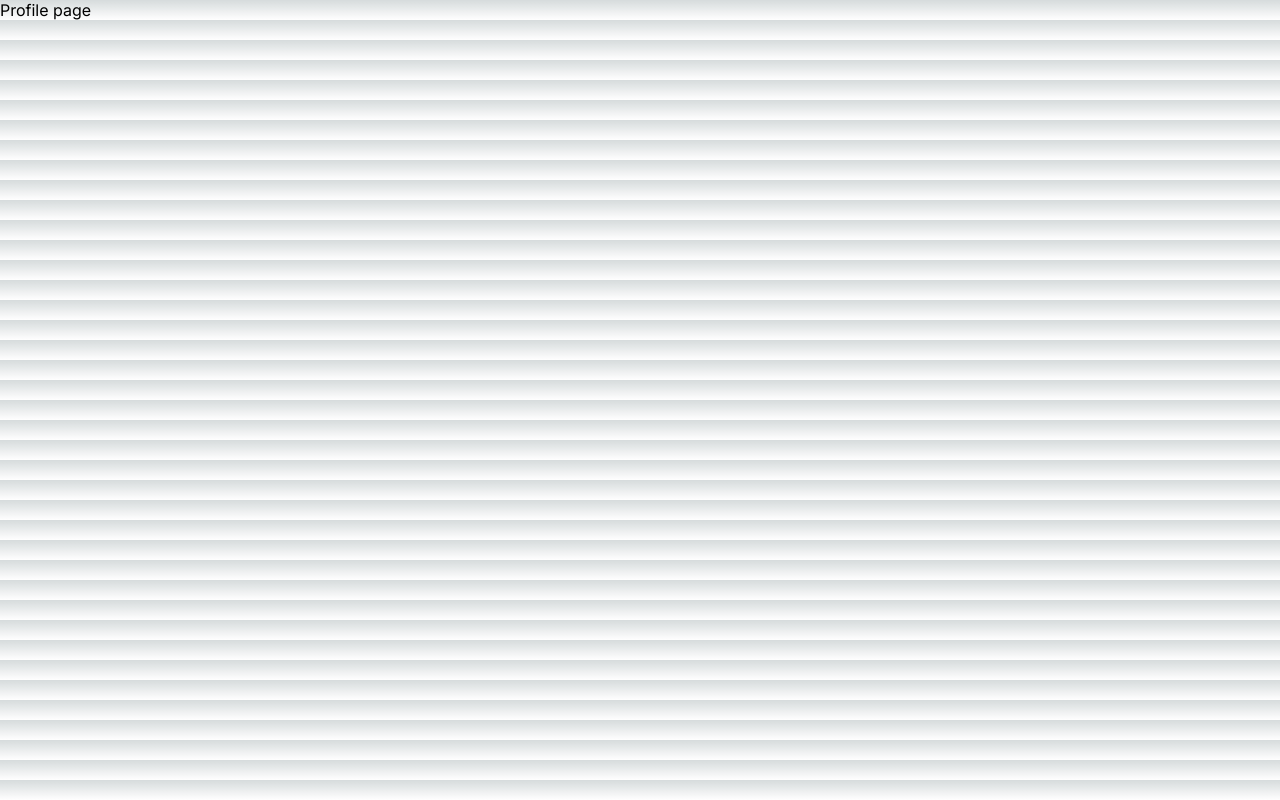
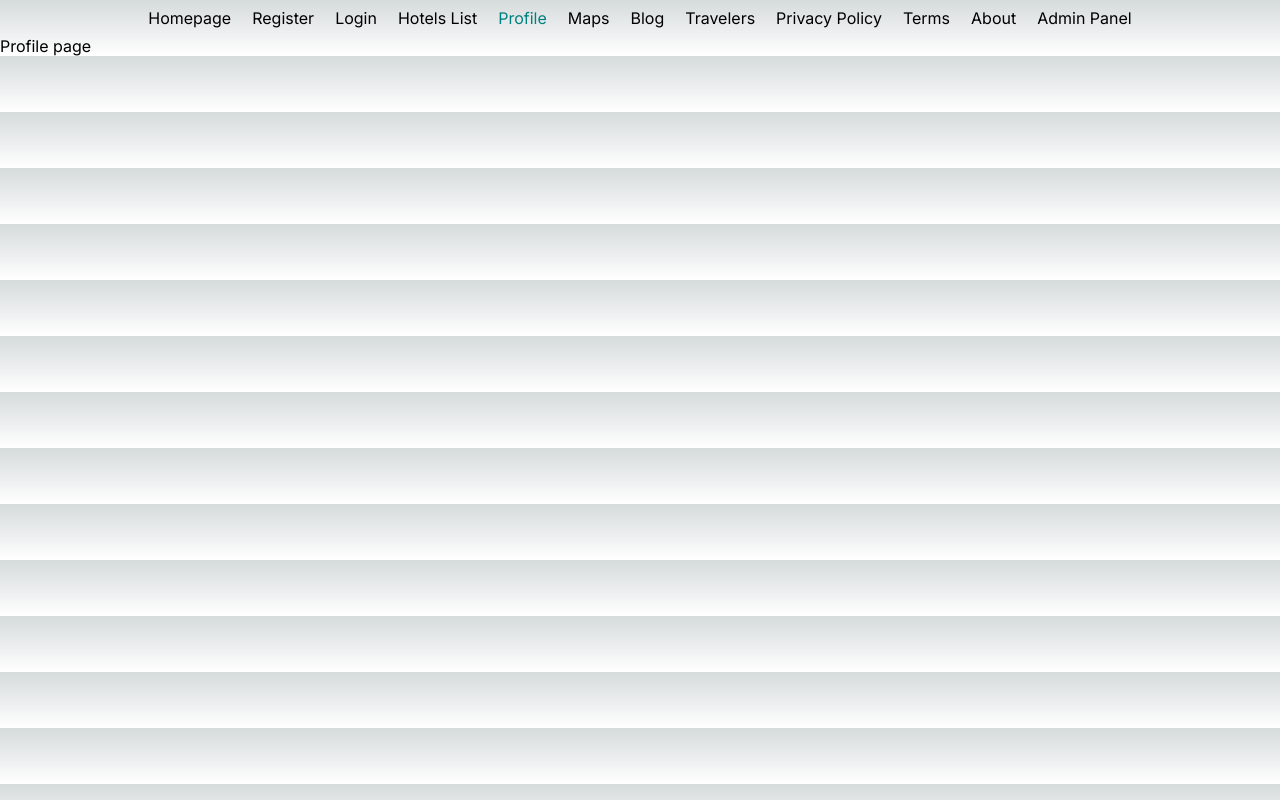
Before and after one commit to Bartek-Wieckowski/dm-project-2, a Next.js app: page /profile in a window 1280 px wide. Built offline with nearby package versions, Linux system fonts and the light colour scheme.

Commit message:
display navbar and add active link from task 2

```diff
--- a/src/app/layout.tsx
+++ b/src/app/layout.tsx
@@ -1,12 +1,13 @@
-import type { Metadata } from "next";
-import { Inter } from "next/font/google";
-import "./globals.css";
+import type { Metadata } from 'next';
+import { Inter } from 'next/font/google';
+import './globals.css';
+import NavbarList from '@/components/Navbar/NavbarList';
 
-const inter = Inter({ subsets: ["latin"] });
+const inter = Inter({ subsets: ['latin'] });
 
 export const metadata: Metadata = {
-  title: "Create Next App",
-  description: "Generated by create next app",
+  title: 'Create Next App',
+  description: 'Generated by create next app',
 };
 
 export default function RootLayout({
@@ -16,7 +17,10 @@ export default function RootLayout({
 }>) {
   return (
     <html lang="en">
-      <body className={inter.className}>{children}</body>
+      <body className={inter.className}>
+        <NavbarList />
+        {children}
+      </body>
     </html>
   );
 }
--- /dev/null
+++ b/src/components/Navbar/NavbarItem.tsx
@@ -0,0 +1,21 @@
+'use client';
+import Link from 'next/link';
+import styles from './navbar.module.css';
+import { usePathname } from 'next/navigation';
+
+type NavbarItemProps = {
+  path: Object;
+  label: string;
+};
+
+export default function NavbarItem({ path, label }: NavbarItemProps) {
+  const pathname = usePathname();
+  const isActive = pathname === path;
+  return (
+    <li className={styles.navbarItem}>
+      <Link href={path} className={isActive ? styles.activeLink : ''}>
+        {label}
+      </Link>
+    </li>
+  );
+}
--- /dev/null
+++ b/src/components/Navbar/NavbarList.tsx
@@ -0,0 +1,13 @@
+import NavbarItem from './NavbarItem';
+import routes from './navbar-data';
+import styles from './navbar.module.css';
+
+export default function NavbarList() {
+  return (
+    <ul className={styles.navbarList}>
+      {routes.map((route) => (
+        <NavbarItem key={route.label} path={route.path} label={route.label} />
+      ))}
+    </ul>
+  );
+}
--- /dev/null
+++ b/src/components/Navbar/navbar-data.ts
@@ -0,0 +1,16 @@
+const routes = [
+  { path: '/', label: 'Homepage' },
+  { path: '/auth/sign-up', label: 'Register' },
+  { path: '/auth/sign-in', label: 'Login' },
+  { path: '/hotels', label: 'Hotels List' },
+  { path: '/profile', label: 'Profile' },
+  { path: '/map', label: 'Maps' },
+  { path: '/blog', label: 'Blog' },
+  { path: '/travelers', label: 'Travelers' },
+  { path: '/privacy-policy', label: 'Privacy Policy' },
+  { path: '/terms', label: 'Terms' },
+  { path: '/about', label: 'About' },
+  { path: '/admin', label: 'Admin Panel' },
+];
+
+export default routes;
--- /dev/null
+++ b/src/components/Navbar/navbar.module.css
@@ -0,0 +1,13 @@
+.navbarList {
+  display: flex;
+  align-items: center;
+  justify-content: center;
+  gap: 5px;
+  list-style-type: none;
+}
+.navbarItem {
+  padding: 8px;
+}
+.activeLink {
+  color: teal;
+}
```
